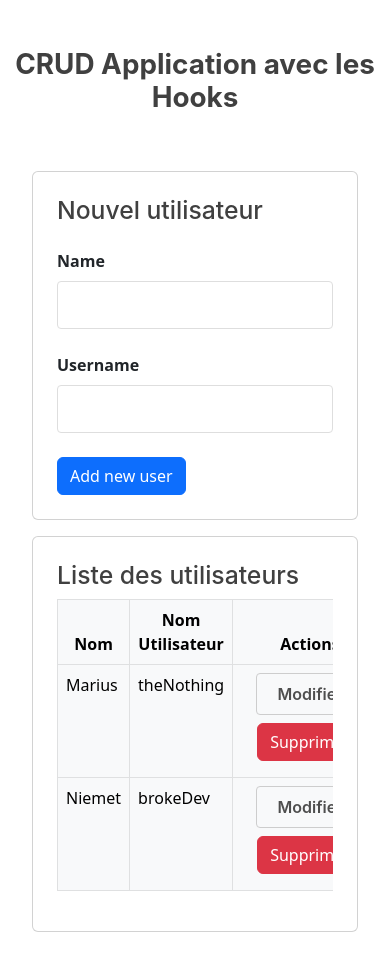
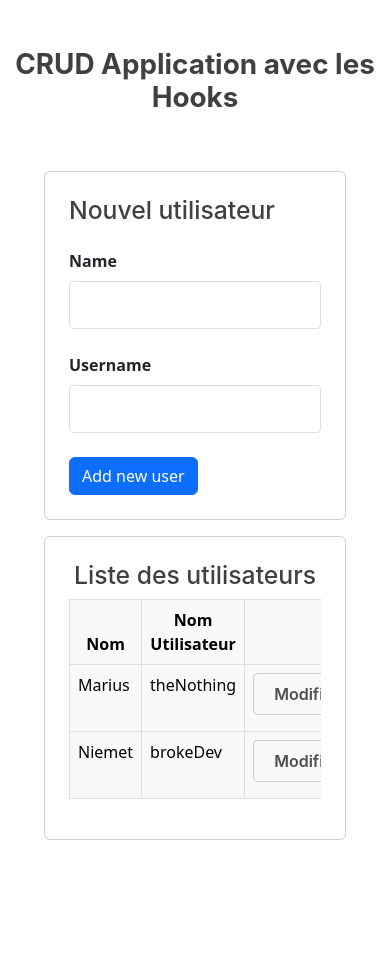
Before and after one commit to franktabs/manageUserBasic, a React (Create React App) app: page / in a window 390 px wide. Shown: the top 970 px of the page. After the commit the page ends 904 px from the top, so only its background shows below. Built offline with nearby package versions, Linux system fonts and the light colour scheme.

Commit message:
modification styles responsive

```diff
--- a/src/App.js
+++ b/src/App.js
@@ -39,14 +39,14 @@ function App() {
 
 
   return (
-    <div>
+    <div className=" container">
       <h1 className=" text-center fw-bolder pt-5" >CRUD Application avec les Hooks</h1>
       <div className="flex-row p-5" >
         <div className="flex-large card p-4" >
           {
             editing ? (
               <div>
-                <h2>Modification de l'utilisateur</h2>
+                <h2 className=" text-center text-lg-start" >Modification de l'utilisateur</h2>
                 <EditUserForm
                   setEditing={setEditing}
                   currentUser={currentUser}
@@ -63,7 +63,7 @@ function App() {
 
         </div>
         <div className="flex-large card p-4 mx-lg-2">
-          <h2>Liste des utilisateurs</h2>
+          <h2 className=" text-center text-lg-start">Liste des utilisateurs</h2>
           <UserTable users={users} editRow={editRow} deleteUser={deleteUser} editing={editing} />
         </div>
       </div>
--- a/src/tables/UserTable.js
+++ b/src/tables/UserTable.js
@@ -18,7 +18,7 @@ function UserTable(props) {
                                     <td> {user.name} </td>
                                     <td> {user.username} </td>
                                     <td>
-                                        <div className=" d-inline-block text-center "  >
+                                        <div className=" d-inline-block text-center " style={{ width: "max-content" }}  >
                                             <button className=" button muted-button" onClick={() => props.editRow(user)} >Modifier</button>
                                             {
                                                 !props.editing && <button className=" button btn mx-3 btn-danger" onClick={() => props.deleteUser(user.id)} >Supprimer</button>
@@ -36,7 +36,7 @@ function UserTable(props) {
                     }
                 </tbody>
             </table>
-        </div>
+        </div >
     );
 }
 
```
